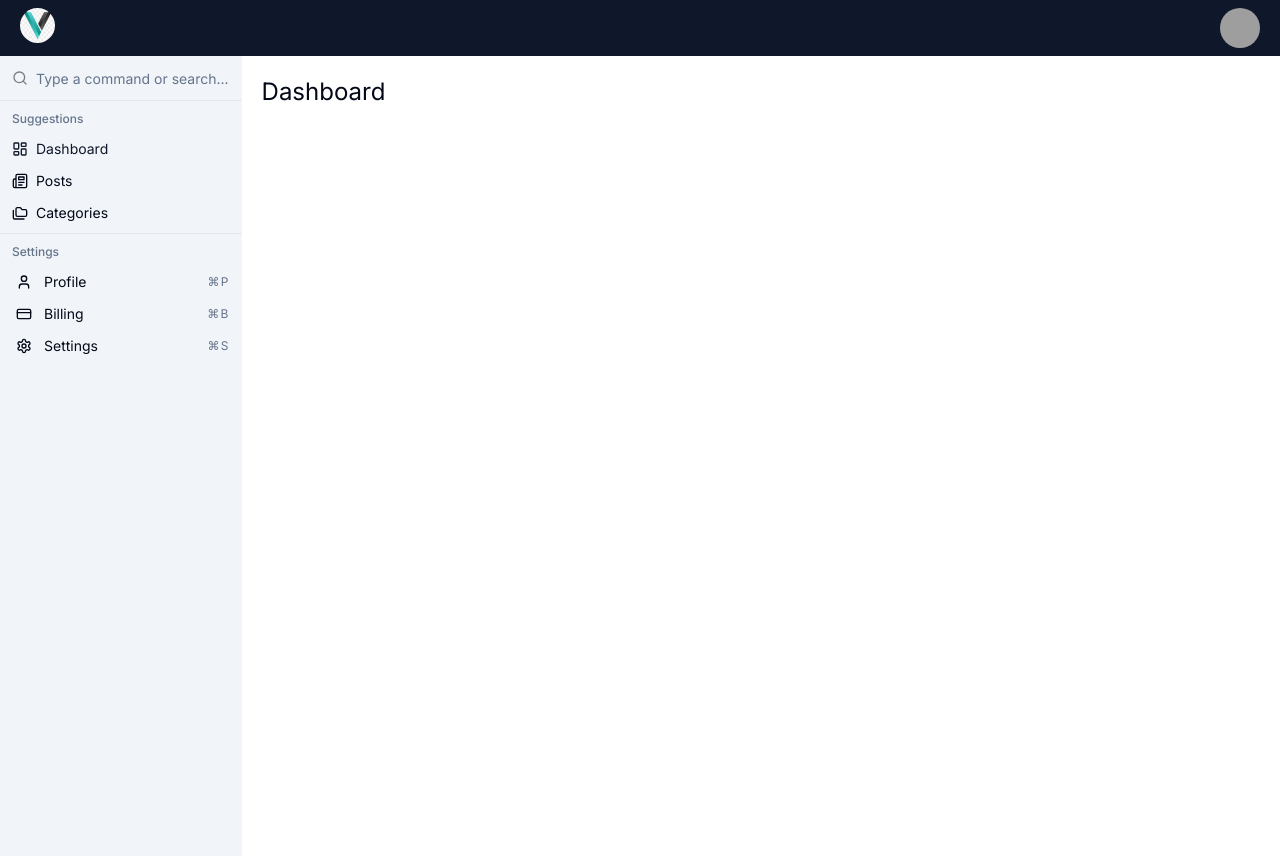
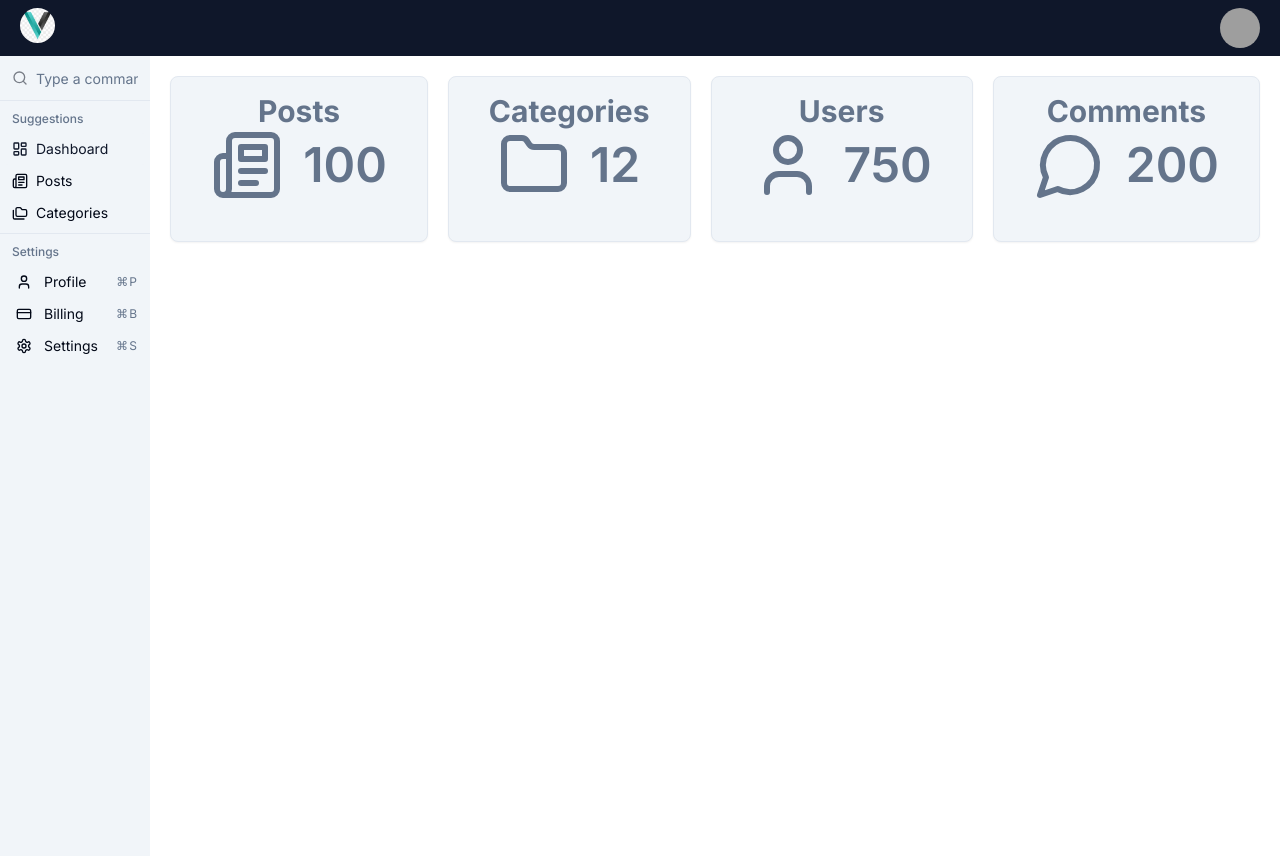
Before and after one commit to VaheStepanyan100/dashboard, a Next.js app: page / in a window 1280 px wide. Built offline with nearby package versions, Linux system fonts and the light colour scheme; grey boxes are pictures that could not be loaded.

Commit message:
Implement DashboardCard component

```diff
--- a/app/page.tsx
+++ b/app/page.tsx
@@ -1,7 +1,31 @@
+import DashboardCard from '@/components/dashboard/DashboardCard';
+import { Folder, MessageCircle, Newspaper, User } from 'lucide-react';
+
 export default function Home() {
   return (
-   <>
-     <h1 className="text-2xl">Dashboard</h1>
-   </>
+    <>
+      <div className="flex flex-col md:flex-row justify-between gap-5 mb-5">
+        <DashboardCard
+          title="Posts"
+          count='100'
+          icon={<Newspaper className="text-slate-500" size={72} />}
+        />
+        <DashboardCard
+          title="Categories"
+          count='12'
+          icon={<Folder className="text-slate-500" size={72} />}
+        />
+        <DashboardCard
+          title="Users"
+          count='750'
+          icon={<User className="text-slate-500" size={72} />}
+        />
+        <DashboardCard
+          title="Comments"
+          count='200'
+          icon={<MessageCircle className="text-slate-500" size={72} />}
+        />
+      </div>
+    </>
   );
 }
--- /dev/null
+++ b/components/dashboard/DashboardCard.tsx
@@ -0,0 +1,26 @@
+import { Card, CardContent } from '@/components/ui/card';
+import { LucideIcon } from 'lucide-react';
+
+interface DashboardCardProps {
+  title: string;
+  count: string;
+  icon: React.ReactElement<LucideIcon>
+}
+
+const DashboardCard = ({title, count, icon}: DashboardCardProps) => {
+  return (
+    <Card className="bg-slate-100 dard:bg-slate-800 p-4 pb-0">
+      <CardContent className="text-3xl text-center mb-4 font-bold text-slate-500 dark:text-slate-200">
+        <h3>{title}</h3>
+        <div className="flex gap-5 justify-center items-center">
+          {icon}
+          <h3 className="text-5xl font-semibold text-slate-500 dark:text-slate-200">
+            {count}
+          </h3>
+        </div>
+      </CardContent>
+    </Card>
+  );
+};
+
+export default DashboardCard;
--- /dev/null
+++ b/components/ui/card.tsx
@@ -0,0 +1,79 @@
+import * as React from "react"
+
+import { cn } from "@/lib/utils"
+
+const Card = React.forwardRef<
+  HTMLDivElement,
+  React.HTMLAttributes<HTMLDivElement>
+>(({ className, ...props }, ref) => (
+  <div
+    ref={ref}
+    className={cn(
+      "rounded-lg border bg-card text-card-foreground shadow-sm",
+      className
+    )}
+    {...props}
+  />
+))
+Card.displayName = "Card"
+
+const CardHeader = React.forwardRef<
+  HTMLDivElement,
+  React.HTMLAttributes<HTMLDivElement>
+>(({ className, ...props }, ref) => (
+  <div
+    ref={ref}
+    className={cn("flex flex-col space-y-1.5 p-6", className)}
+    {...props}
+  />
+))
+CardHeader.displayName = "CardHeader"
+
+const CardTitle = React.forwardRef<
+  HTMLParagraphElement,
+  React.HTMLAttributes<HTMLHeadingElement>
+>(({ className, ...props }, ref) => (
+  <h3
+    ref={ref}
+    className={cn(
+      "text-2xl font-semibold leading-none tracking-tight",
+      className
+    )}
+    {...props}
+  />
+))
+CardTitle.displayName = "CardTitle"
+
+const CardDescription = React.forwardRef<
+  HTMLParagraphElement,
+  React.HTMLAttributes<HTMLParagraphElement>
+>(({ className, ...props }, ref) => (
+  <p
+    ref={ref}
+    className={cn("text-sm text-muted-foreground", className)}
+    {...props}
+  />
+))
+CardDescription.displayName = "CardDescription"
+
+const CardContent = React.forwardRef<
+  HTMLDivElement,
+  React.HTMLAttributes<HTMLDivElement>
+>(({ className, ...props }, ref) => (
+  <div ref={ref} className={cn("p-6 pt-0", className)} {...props} />
+))
+CardContent.displayName = "CardContent"
+
+const CardFooter = React.forwardRef<
+  HTMLDivElement,
+  React.HTMLAttributes<HTMLDivElement>
+>(({ className, ...props }, ref) => (
+  <div
+    ref={ref}
+    className={cn("flex items-center p-6 pt-0", className)}
+    {...props}
+  />
+))
+CardFooter.displayName = "CardFooter"
+
+export { Card, CardHeader, CardFooter, CardTitle, CardDescription, CardContent }
```
